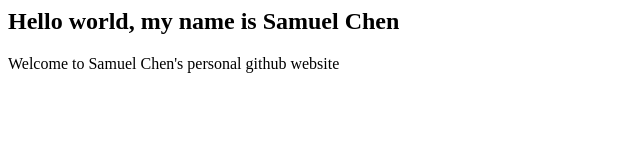
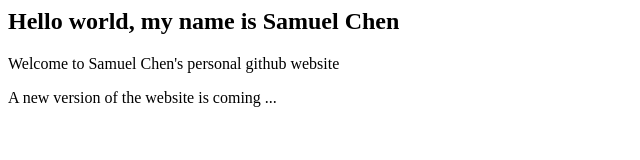
Before and after one commit to Samuelchen85/Samuelchen85.github.io, a plain HTML site: page index.html in a window 1280 px wide. Shown: the whole page, without its empty margins (0-640 px from the left). Drawn offline with Linux system fonts and the light colour scheme.

Commit message:
html modification

```diff
--- a/index.html
+++ b/index.html
@@ -5,5 +5,6 @@
 </head>
 <body>
     <p>Welcome to Samuel Chen's personal github website</p>
+    <p>A new version of the website is coming ...</p>
 </body>
 </html>
```
